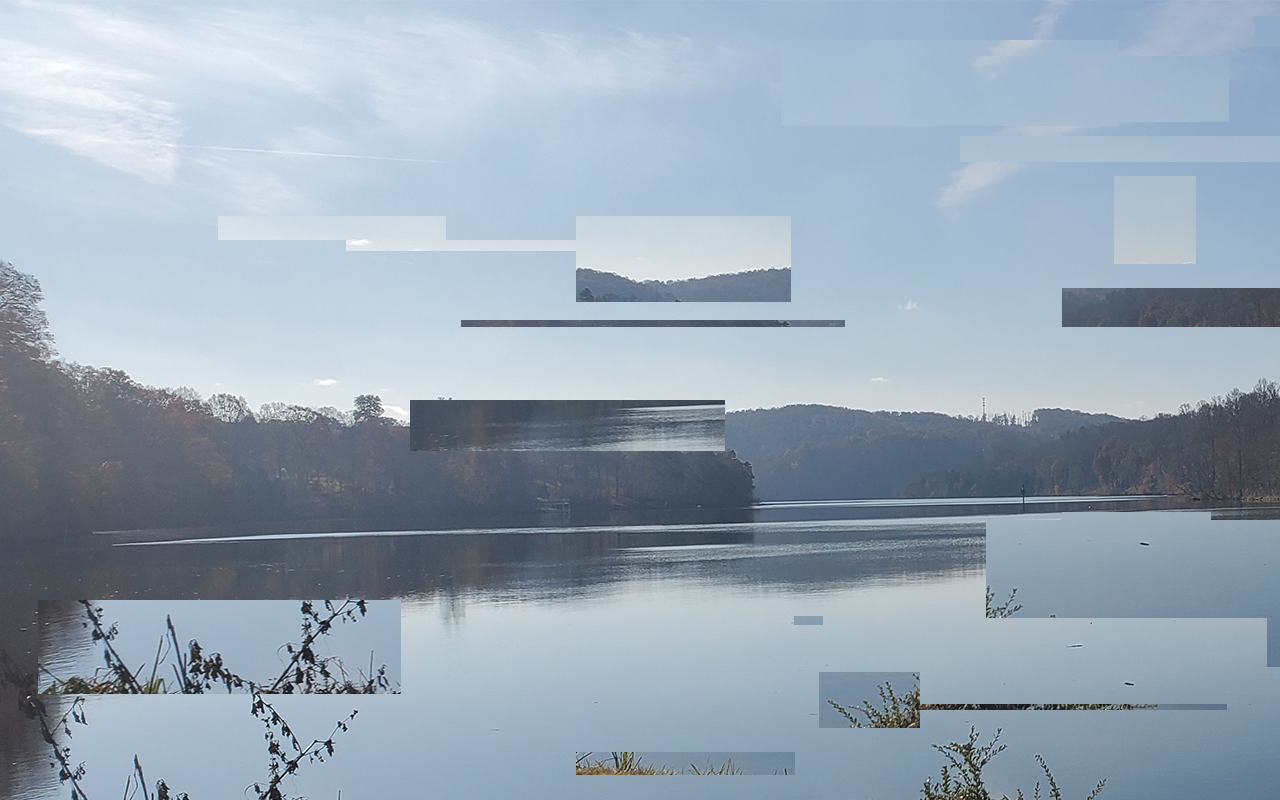
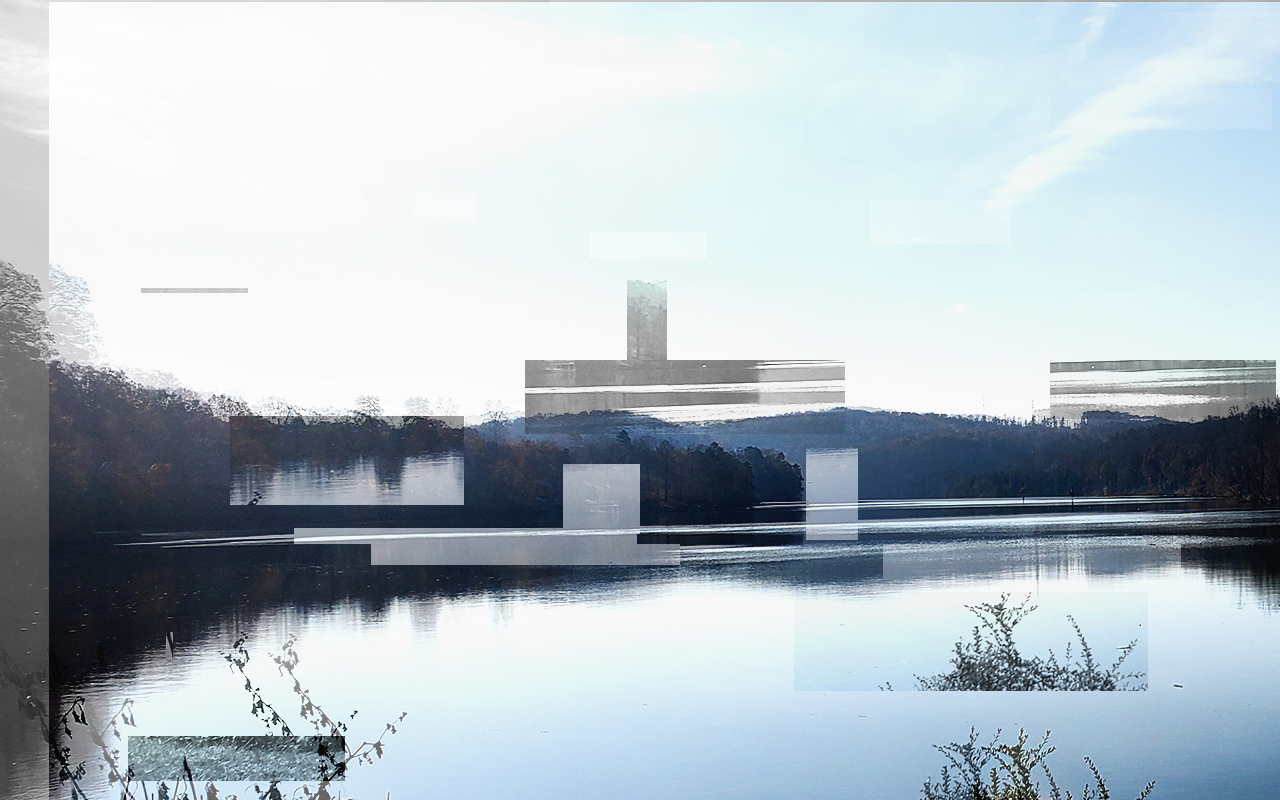
Before and after one commit to KRamseyArt/GlitchEffect, a plain HTML site: page index.html in a window 1280 px wide. Drawn offline with nearby package versions, Linux system fonts and the light colour scheme.

Commit message:
combine 2 glitch effects
added second glitch effect and combined them to operate at the same time

```diff
--- a/index.html
+++ b/index.html
@@ -8,9 +8,14 @@
     <link rel="stylesheet" href="style.css">
 </head>
 <body>
+    <section>
     <div id="container"></div>
+    </section>
 
+
+    <script src="https://code.jquery.com/jquery-3.4.1.js"></script>
     <script type="text/javascript">
+    //first glitch
     let bg = document.getElementById('container');
     let count = 20;
     for (let i = 0; i < count; i++){
@@ -27,7 +32,24 @@
             glitch[i].style.height = Math.floor(Math.random()*100) + 'px';
             glitch[i].style.backgroundPosition = Math.floor(Math.random()*50) + 'px';
         }
-        },100)
+    },(Math.random()*900))
+
+    //second glitch
+    $(function glitchEffects(){
+        $glitch = $('<div class="glitch"></div>')
+        var x = (Math.random() * 200);
+        var y = (Math.random() * 200);
+
+        $glitch.css({
+            'left' : x + 'px',
+            'top' : y + 'px',
+        }).appendTo('section').fadeOut((Math.random()*5000), function(){
+            $(this).remove();
+            glitchEffects();
+        });
+    })();
+
+
     </script>
 </body>
 </html>
--- a/style.css
+++ b/style.css
@@ -2,16 +2,39 @@
     margin: 0;
     padding: 0;
 }
+section {
+    position: absolute;
+    top: 0;
+    left: 0;
+    width: 100%;
+    height:  100vh;
+    overflow: hidden;
+    /* background: url(img.jpg); */
+    /* background-attachment: fixed; */
+    /* filter: grayscale(100); */
+}
 #container {
     position: absolute;
+    top: 0;
+    left: 0;
     width: 100%;
     height:  100vh;
     overflow: hidden;
     background: url(img.jpg);
     background-attachment: fixed;
+    filter: grayscale(100);
 }
 .box {
     position: absolute;
     background: url(img.jpg);
     background-attachment: fixed;
 }
+.glitch {
+    position: absolute;
+    background: url(img.jpg);
+    width: 100%;
+    height: 100%;
+    transform: translate(-100px, -100px);
+    mix-blend-mode: overlay;
+    filter: contrast(2);
+}
```
Lines whose indentation alone changed are shown as unchanged.
